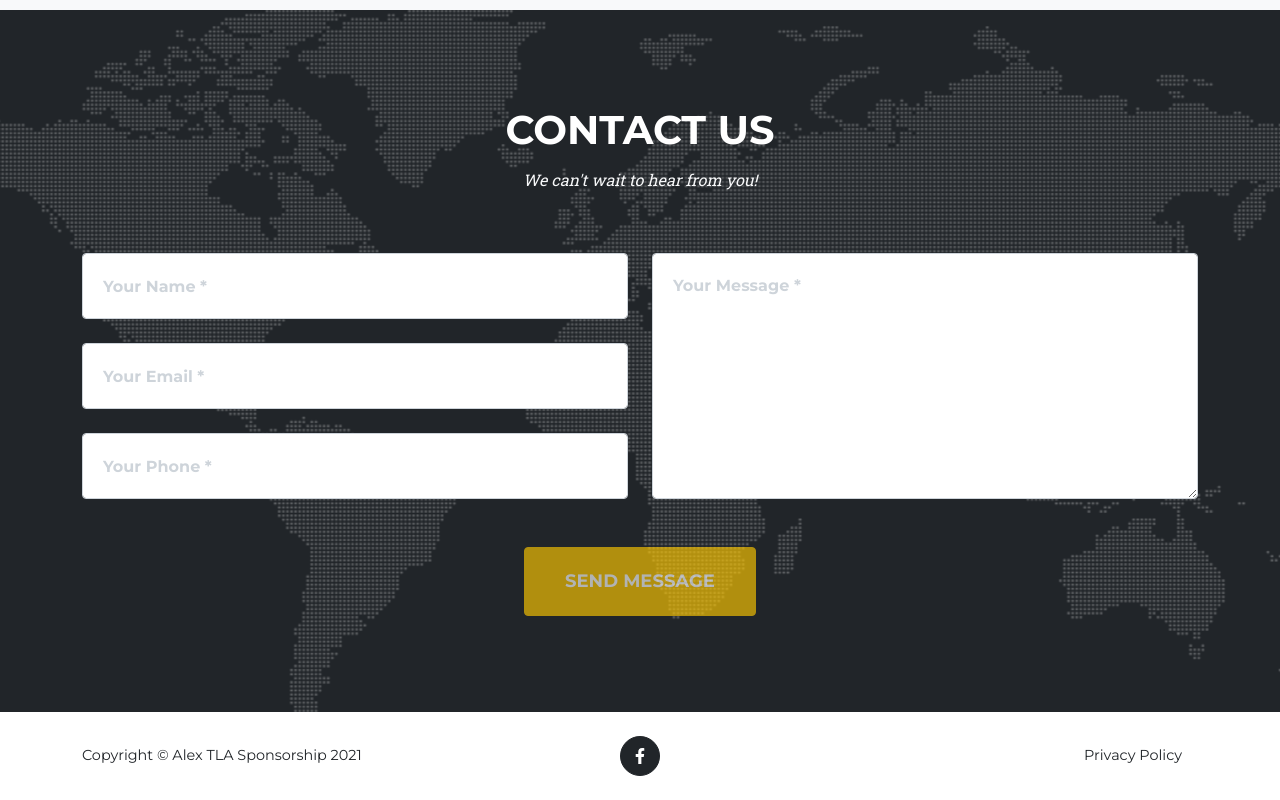
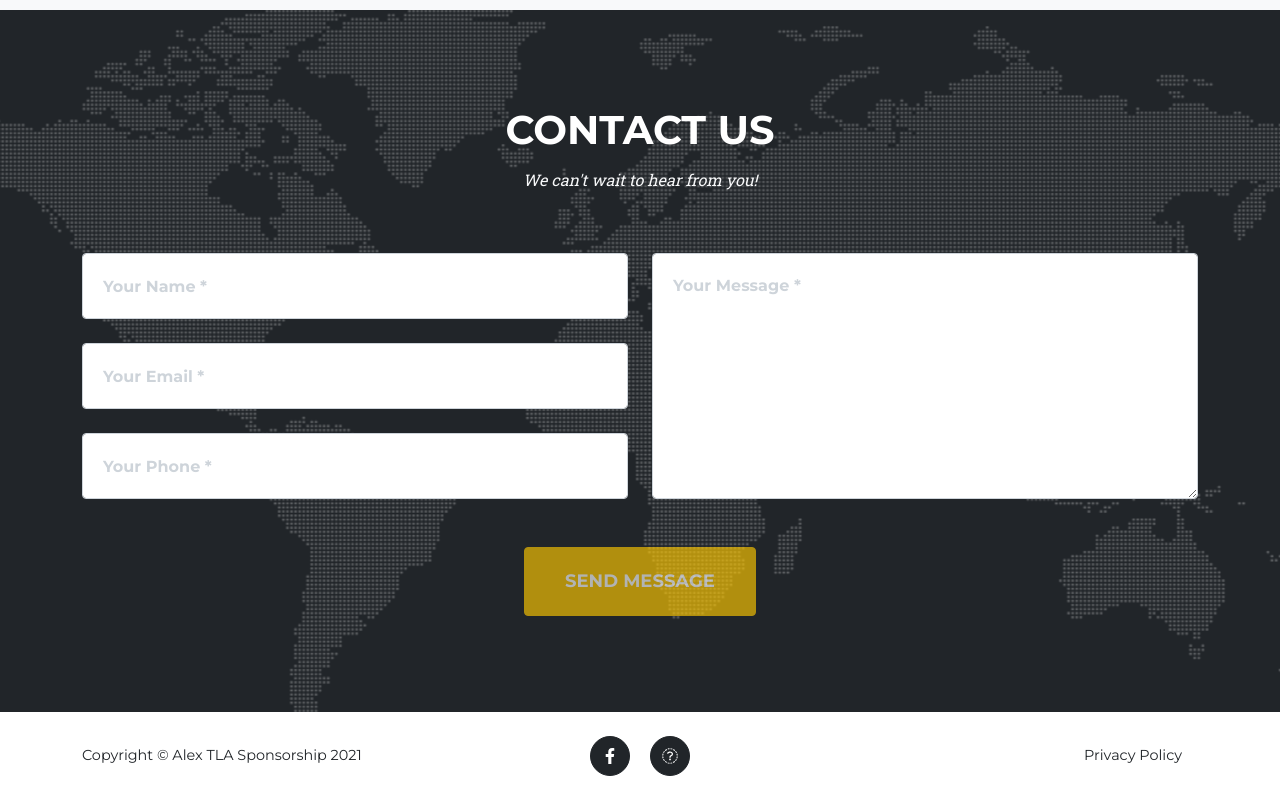
Before and after one commit to ryanl42/alextla, a plain HTML site: page index.html in a window 1280 px wide. Shown: the part 3131-3931 px from the top of the page. Drawn offline with nearby package versions, Linux system fonts and the light colour scheme.

Commit message:
Update index.html

```diff
--- a/index.html
+++ b/index.html
@@ -336,6 +336,9 @@
                         <a class="btn btn-dark btn-social mx-2" href="https://facebook.com/alextlagermany"
                             ><i class="fab fa-facebook-f"></i
                         ></a>
+                        <a class="btn btn-dark btn-social mx-2" href="mailto:alextlasponsorship@gmail.com"
+                            ><i class="fab fa-envelope-square"></i
+                        ></a>
                     </div>
                     <div class="col-lg-4 text-lg-end">
                         <a class="link-dark text-decoration-none me-3" href="#!">Privacy Policy</a>
```
